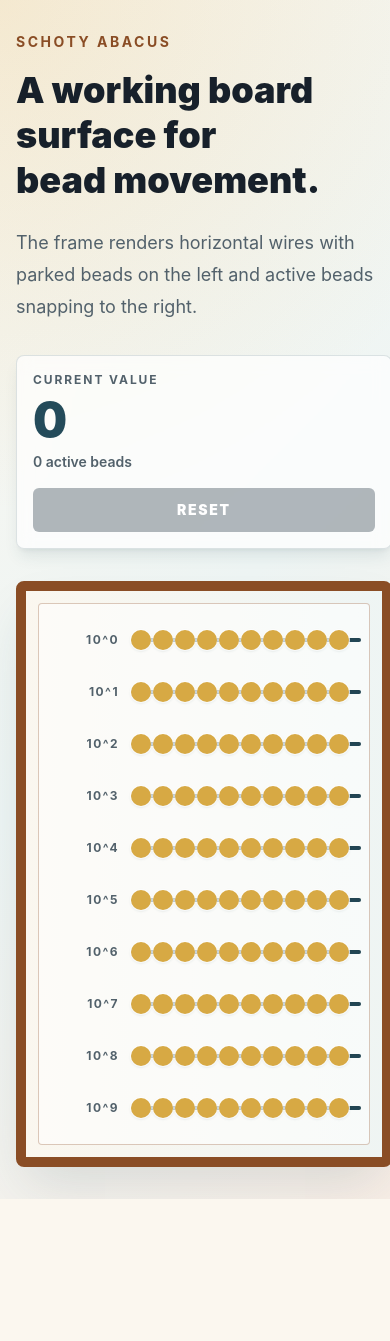
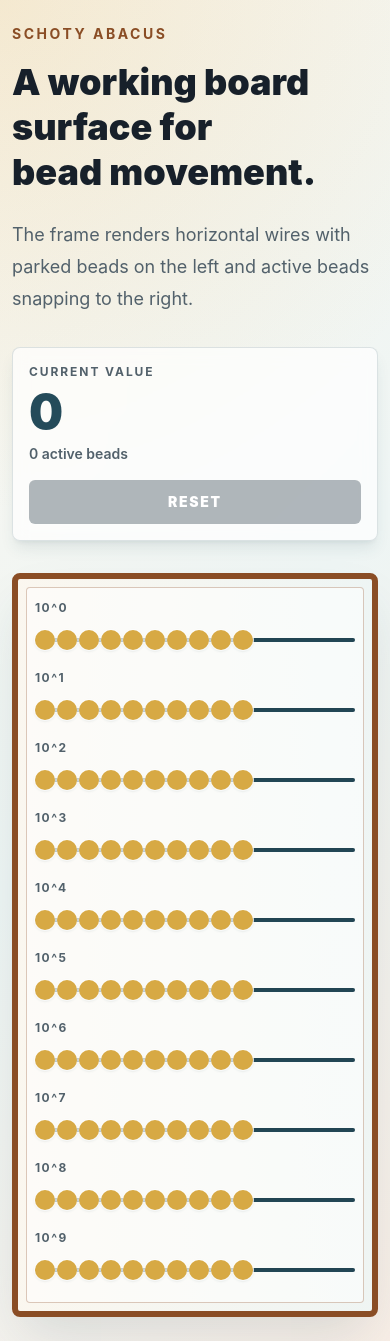
Before and after one commit to mtplayground/alex-1883-develop-a-obacus, a React (Vite) app: page / in a window 390 px wide. Before the commit the page ends 1199 px from the top, so only its background shows below. Built offline with nearby package versions, Linux system fonts and the light colour scheme.

Commit message:
feat: Responsive layout and accessibility pass

```diff
--- a/src/App.tsx
+++ b/src/App.tsx
@@ -34,8 +34,8 @@ function App() {
 
   return (
     <main className="min-h-screen bg-[radial-gradient(circle_at_top_left,rgba(215,169,68,0.18),transparent_32rem),linear-gradient(135deg,#fbf7ef_0%,#eef5f4_52%,#f8eee6_100%)] text-abacus-ink">
-      <section className="mx-auto grid min-h-screen w-full max-w-7xl items-center gap-8 px-4 py-8 sm:px-8 lg:grid-cols-[0.82fr_1.18fr] lg:px-12">
-        <div className="max-w-2xl">
+      <section className="mx-auto grid min-h-screen w-full max-w-7xl items-center gap-8 px-3 py-6 sm:px-8 sm:py-8 lg:grid-cols-[0.82fr_minmax(0,1.18fr)] lg:px-12">
+        <div className="max-w-2xl min-w-0">
           <p className="mb-4 text-sm font-bold uppercase tracking-[0.18em] text-abacus-wood">
             Schoty abacus
           </p>
--- a/src/components/SchotyBoard.tsx
+++ b/src/components/SchotyBoard.tsx
@@ -17,6 +17,7 @@ interface WireProps {
 interface BeadProps {
   readonly bead: BeadState;
   readonly isDragging: boolean;
+  readonly wireLabel: string;
   readonly onPointerDown: (
     event: PointerEvent<HTMLButtonElement>,
     bead: BeadState,
@@ -65,6 +66,7 @@ const shouldMoveFromDrag = (event: PointerEvent, drag: DragState) => {
 const Bead = ({
   bead,
   isDragging,
+  wireLabel,
   onPointerDown,
   onPointerUp,
   onPointerCancel,
@@ -73,7 +75,7 @@ const Bead = ({
   <button
     type="button"
     className={[
-      'block size-5 touch-none rounded-full shadow-sm ring-1 ring-white/80 transition duration-150',
+      'block size-5 shrink-0 touch-none rounded-full shadow-sm ring-1 ring-white/80 transition duration-150',
       'cursor-grab active:cursor-grabbing',
       'sm:size-6 md:size-7 lg:size-8',
       bead.side === 'active'
@@ -88,7 +90,14 @@ const Bead = ({
     onPointerCancel={onPointerCancel}
     onLostPointerCapture={onPointerCancel}
     onKeyDown={(event) => onKeyDown(event, bead)}
+    aria-keyshortcuts={
+      bead.side === 'parked'
+        ? 'Enter Space ArrowRight'
+        : 'Enter Space ArrowLeft'
+    }
     aria-label={`Bead ${bead.index + 1} ${bead.side}`}
+    aria-pressed={bead.side === 'active'}
+    title={`${wireLabel} bead ${bead.index + 1}`}
   />
 );
 
@@ -97,6 +106,7 @@ const Wire = ({ wire, onMoveBead }: WireProps) => {
   const [draggingBeadId, setDraggingBeadId] = useState<BeadId | null>(null);
   const parkedBeads = wire.beads.filter((bead) => bead.side === 'parked');
   const activeBeads = wire.beads.filter((bead) => bead.side === 'active');
+  const label = boardLabel(wire);
 
   const clearDrag = () => {
     dragRef.current = null;
@@ -145,7 +155,13 @@ const Wire = ({ wire, onMoveBead }: WireProps) => {
     event: React.KeyboardEvent<HTMLButtonElement>,
     bead: BeadState,
   ) => {
-    if (event.key !== 'Enter' && event.key !== ' ') {
+    const shouldMove =
+      event.key === 'Enter' ||
+      event.key === ' ' ||
+      (event.key === 'ArrowRight' && bead.side === 'parked') ||
+      (event.key === 'ArrowLeft' && bead.side === 'active');
+
+    if (!shouldMove) {
       return;
     }
 
@@ -156,23 +172,24 @@ const Wire = ({ wire, onMoveBead }: WireProps) => {
   return (
     <div
       role="group"
-      className="grid grid-cols-[4.5rem_1fr] items-center gap-3 sm:grid-cols-[5.25rem_1fr] sm:gap-4"
-      aria-label={boardLabel(wire)}
+      className="grid min-w-0 grid-cols-1 gap-1 sm:grid-cols-[5.25rem_minmax(0,1fr)] sm:items-center sm:gap-4"
+      aria-label={label}
       data-testid={wire.id}
     >
-      <div className="text-right text-xs font-bold uppercase tracking-[0.12em] text-abacus-muted">
+      <div className="text-left text-xs font-bold uppercase tracking-[0.12em] text-abacus-muted sm:text-right">
         {wire.kind === 'quarter' ? '1/4' : `10^${wire.index}`}
       </div>
 
-      <div className="relative min-h-10 sm:min-h-12">
+      <div className="relative min-h-10 min-w-0 sm:min-h-12">
         <div className="absolute inset-x-0 top-1/2 h-1 -translate-y-1/2 rounded-full bg-abacus-rail shadow-inner shadow-abacus-ink/20" />
-        <div className="relative z-10 flex min-h-10 items-center justify-between gap-3 sm:min-h-12">
+        <div className="relative z-10 flex min-h-10 min-w-0 items-center justify-between gap-2 sm:min-h-12 sm:gap-3">
           <div className="flex min-w-0 items-center gap-0.5 sm:gap-1">
             {parkedBeads.map((bead) => (
               <Bead
                 key={bead.id}
                 bead={bead}
                 isDragging={draggingBeadId === bead.id}
+                wireLabel={label}
                 onPointerDown={handlePointerDown}
                 onPointerUp={handlePointerUp}
                 onPointerCancel={clearDrag}
@@ -187,6 +204,7 @@ const Wire = ({ wire, onMoveBead }: WireProps) => {
                 key={bead.id}
                 bead={bead}
                 isDragging={draggingBeadId === bead.id}
+                wireLabel={label}
                 onPointerDown={handlePointerDown}
                 onPointerUp={handlePointerUp}
                 onPointerCancel={clearDrag}
@@ -202,11 +220,17 @@ const Wire = ({ wire, onMoveBead }: WireProps) => {
 
 export const SchotyBoard = ({ board, onMoveBead }: SchotyBoardProps) => (
   <section
-    className="w-full rounded-lg border-[10px] border-abacus-wood bg-[linear-gradient(90deg,rgba(251,247,239,0.94),rgba(238,245,244,0.9))] p-3 shadow-2xl shadow-abacus-rail/15 sm:border-[14px] sm:p-5"
+    className="w-full min-w-0 rounded-lg border-[6px] border-abacus-wood bg-[linear-gradient(90deg,rgba(251,247,239,0.94),rgba(238,245,244,0.9))] p-2 shadow-2xl shadow-abacus-rail/15 sm:border-[14px] sm:p-5"
     aria-label={`Schoty board with ${board.wires.length} wires`}
+    aria-describedby="schoty-board-help"
   >
-    <div className="rounded-sm border border-abacus-wood/30 bg-white/55 px-2 py-4 sm:px-4 sm:py-5">
-      <div className="space-y-3 sm:space-y-4">
+    <p id="schoty-board-help" className="sr-only">
+      Each bead is a button. Press Enter or Space to move a bead. Press
+      ArrowRight on a parked bead or ArrowLeft on an active bead to move in the
+      expected direction.
+    </p>
+    <div className="min-w-0 rounded-sm border border-abacus-wood/30 bg-white/55 px-2 py-3 sm:px-4 sm:py-5">
+      <div className="space-y-2.5 sm:space-y-4">
         {board.wires.map((wire) => (
           <Wire key={wire.id} wire={wire} onMoveBead={onMoveBead} />
         ))}
```
Also changed, not shown: 1 other file (tests, documents, lock files or other folders).
